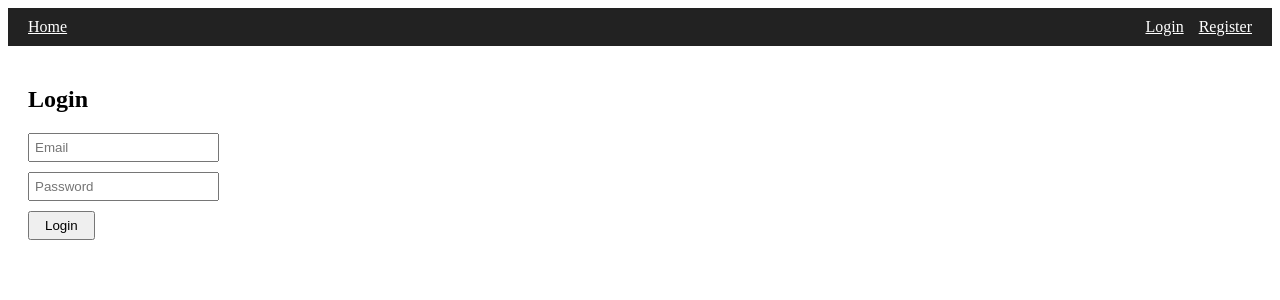
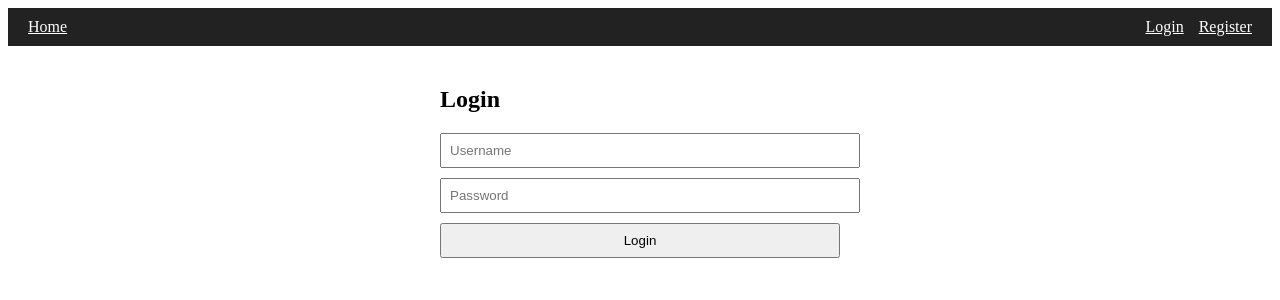
Before and after one commit to SanviSan/ipl-ai-predictor, a React (Create React App) app in the folder frontend/: page /login in a window 1280 px wide. Shown: the top 300 px of the page. Built offline with nearby package versions, Linux system fonts and the light colour scheme; no server answers.

Commit message:
updated to fix login issues

```diff
--- a/frontend/src/pages/login.js
+++ b/frontend/src/pages/login.js
@@ -1,15 +1,19 @@
 // src/pages/login.js
-import { useState, useContext } from "react";
+import { useState, useContext, useEffect } from "react";
+import { UserContext } from "../context/UserContext";
+import { useNavigate } from "react-router-dom";
 import { API_URL } from "../api/api";
-import { useNavigate } from "react-router-dom";
-import { UserContext } from "../context/UserContext";
 
 export default function Login() {
-  const [form, setForm] = useState({ email: "", password: "" });
+  const [form, setForm] = useState({ username: "", password: "" });
   const [error, setError] = useState("");
   const navigate = useNavigate();
+  const { login } = useContext(UserContext);
 
-  const { login } = useContext(UserContext); // ✅ ONLY this
+  // ✅ Debug API URL
+  useEffect(() => {
+    console.log("Using API URL:", API_URL);
+  }, []);
 
   const handleSubmit = async (e) => {
     e.preventDefault();
@@ -23,49 +27,52 @@ export default function Login() {
       });
 
       const data = await res.json();
-      if (!res.ok) throw new Error(data.detail || "Login failed");
 
-      console.log("Full login response:", data);
+      if (!res.ok) {
+        // Handle backend validation errors
+        throw new Error(data.detail || "Login failed");
+      }
 
-      // ✅ Use context login (handles localStorage + state)
+      // ✅ Save token and is_admin to context + localStorage
       login(data.token, data.is_admin);
 
-      console.log(
-        "Login successful:",
-        data.token,
-        "Admin:",
-        data.is_admin
-      );
+      console.log("Login successful:", data);
 
+      // Redirect user to predict page
       navigate("/predict");
     } catch (err) {
+      console.error("Login failed:", err);
       setError(err.message);
     }
   };
 
   return (
-    <div style={{ padding: "20px" }}>
+    <div style={{ padding: "20px", maxWidth: "400px", margin: "auto" }}>
       <h2>Login</h2>
       <form onSubmit={handleSubmit}>
         <input
-          placeholder="Email"
-          value={form.email}
-          onChange={(e) => setForm({ ...form, email: e.target.value })}
-          style={{ display: "block", marginBottom: "10px", padding: "5px" }}
+          placeholder="Username"
+          value={form.username}
+          onChange={(e) => setForm({ ...form, username: e.target.value })}
+          style={{ display: "block", marginBottom: "10px", padding: "8px", width: "100%" }}
         />
         <input
           placeholder="Password"
           type="password"
           value={form.password}
           onChange={(e) => setForm({ ...form, password: e.target.value })}
-          style={{ display: "block", marginBottom: "10px", padding: "5px" }}
+          style={{ display: "block", marginBottom: "10px", padding: "8px", width: "100%" }}
         />
-        <button type="submit" style={{ padding: "5px 15px" }}>
+        <button type="submit" style={{ padding: "8px 15px", width: "100%" }}>
           Login
         </button>
       </form>
 
-      {error && <p style={{ color: "red" }}>{error}</p>}
+      {error && (
+        <p style={{ color: "red", marginTop: "10px" }}>
+          {error}
+        </p>
+      )}
     </div>
   );
 }
```
Also changed, not shown: frontend/src/api/auth.js (added, +19 -0 lines).
